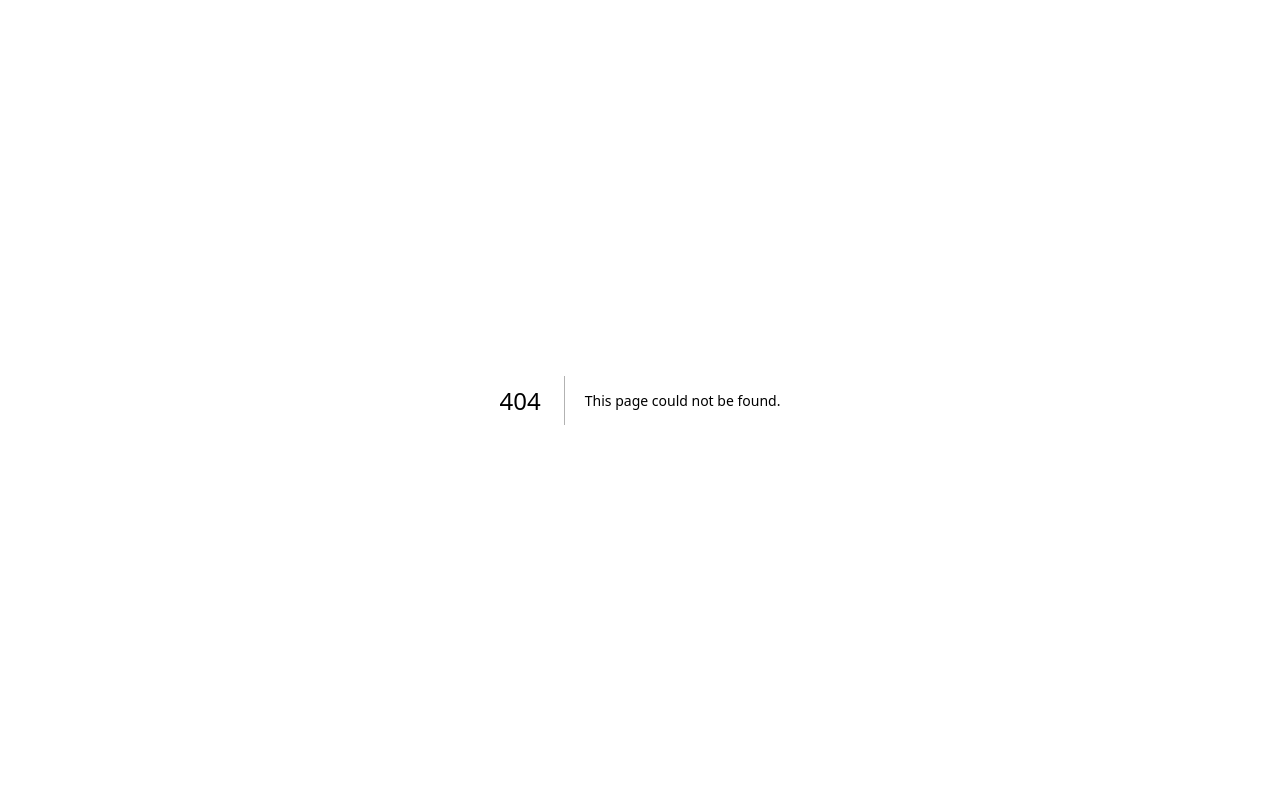
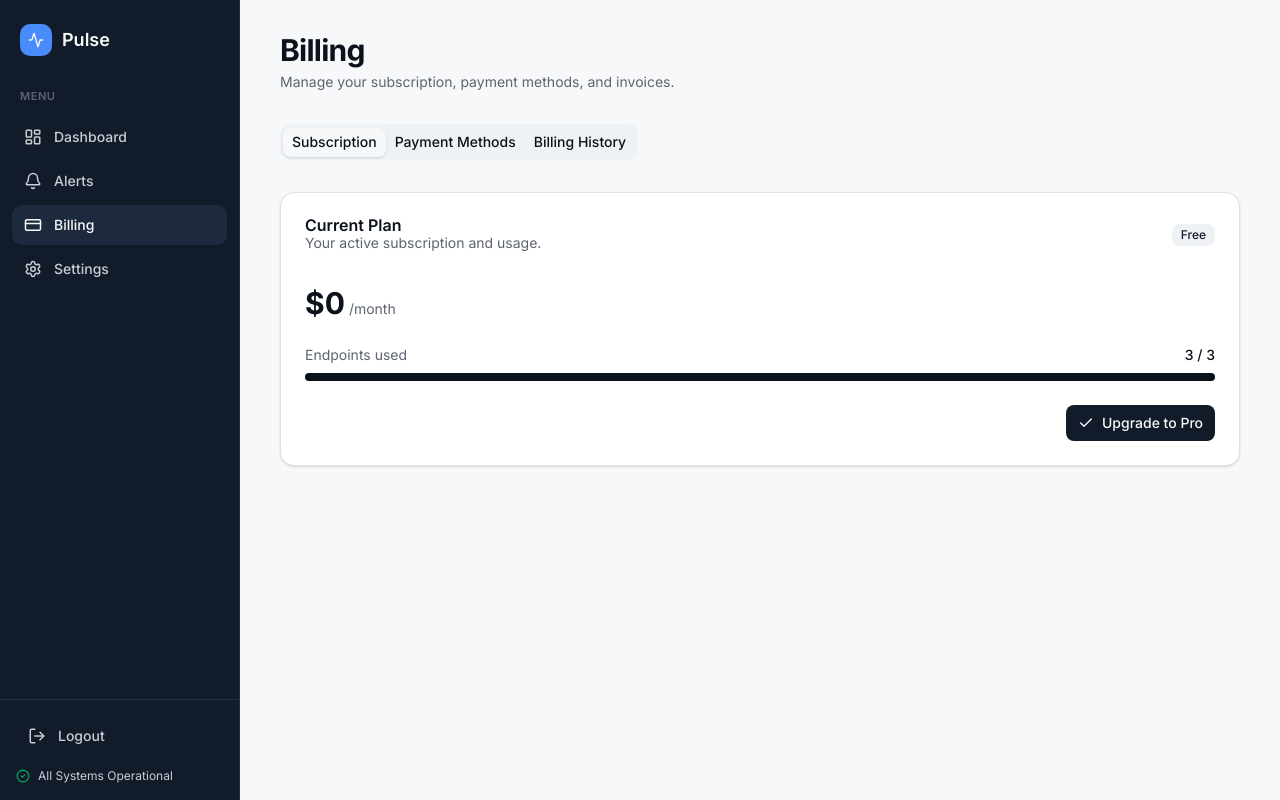
Before and after one commit to bonolo2s/Pulse-Fe, a Next.js app: page /billing in a window 1280 px wide. Before the commit this address had no page. Built offline with nearby package versions, Linux system fonts and the light colour scheme; sample sign-in values are in the browser's storage.

Commit message:
billing page created

```diff
--- /dev/null
+++ b/app/(dashboard)/billing/page.tsx
@@ -0,0 +1,182 @@
+"use client"
+
+import { useState } from "react"
+import { Tabs, TabsContent, TabsList, TabsTrigger } from "@/components/ui/tabs"
+import { Card, CardContent, CardHeader, CardTitle, CardDescription } from "@/components/ui/card"
+import { Button } from "@/components/ui/button"
+import { Badge } from "@/components/ui/badge"
+import { CreditCard, Receipt, Download, Plus, Check, Trash2 } from "lucide-react"
+
+// ---- mock data, swap with real API later ----
+const currentPlan = {
+  name: "Free",
+  price: "$0",
+  endpointsUsed: 3,
+  endpointsLimit: 3,
+}
+
+const paymentMethods = [
+  { id: "1", brand: "Visa", last4: "4242", expiry: "04/27", isDefault: true },
+  { id: "2", brand: "Mastercard", last4: "8821", expiry: "11/26", isDefault: false },
+]
+
+const invoices = [
+  { id: "INV-1042", date: "Aug 1, 2026", amount: "$29.00", status: "Paid" },
+  { id: "INV-1031", date: "Jul 1, 2026", amount: "$29.00", status: "Paid" },
+  { id: "INV-1019", date: "Jun 1, 2026", amount: "$29.00", status: "Paid" },
+  { id: "INV-1005", date: "May 1, 2026", amount: "$29.00", status: "Failed" },
+]
+
+export default function BillingPage() {
+  const [tab, setTab] = useState("subscription")
+
+  return (
+    <div className="flex flex-col gap-8">
+      <div className="flex flex-col gap-1">
+        <h1 className="text-3xl font-bold tracking-tight text-foreground">Billing</h1>
+        <p className="text-sm text-muted-foreground">
+          Manage your subscription, payment methods, and invoices.
+        </p>
+      </div>
+
+      <Tabs value={tab} onValueChange={setTab}>
+        <TabsList className="bg-muted">
+          <TabsTrigger value="subscription">Subscription</TabsTrigger>
+          <TabsTrigger value="payment">Payment Methods</TabsTrigger>
+          <TabsTrigger value="history">Billing History</TabsTrigger>
+        </TabsList>
+
+        {/* Subscription */}
+        <TabsContent value="subscription" className="mt-6">
+          <Card>
+            <CardHeader>
+              <div className="flex items-center justify-between">
+                <div>
+                  <CardTitle>Current Plan</CardTitle>
+                  <CardDescription>Your active subscription and usage.</CardDescription>
+                </div>
+                <Badge variant="secondary">{currentPlan.name}</Badge>
+              </div>
+            </CardHeader>
+            <CardContent className="flex flex-col gap-6">
+              <div className="flex items-baseline gap-1">
+                <span className="text-3xl font-bold text-foreground">{currentPlan.price}</span>
+                <span className="text-sm text-muted-foreground">/month</span>
+              </div>
+
+              <div className="flex flex-col gap-2">
+                <div className="flex items-center justify-between text-sm">
+                  <span className="text-muted-foreground">Endpoints used</span>
+                  <span className="font-medium text-foreground">
+                    {currentPlan.endpointsUsed} / {currentPlan.endpointsLimit}
+                  </span>
+                </div>
+                <div className="h-2 w-full rounded-full bg-muted">
+                  <div
+                    className="h-2 rounded-full bg-foreground"
+                    style={{
+                      width: `${(currentPlan.endpointsUsed / currentPlan.endpointsLimit) * 100}%`,
+                    }}
+                  />
+                </div>
+              </div>
+
+              <div className="flex justify-end">
+                <Button className="gap-2">
+                  <Check className="size-4" />
+                  Upgrade to Pro
+                </Button>
+              </div>
+            </CardContent>
+          </Card>
+        </TabsContent>
+
+        {/* Payment Methods */}
+        <TabsContent value="payment" className="mt-6">
+          <Card>
+            <CardHeader>
+              <div className="flex items-center justify-between">
+                <div>
+                  <CardTitle>Payment Methods</CardTitle>
+                  <CardDescription>Cards saved to your account.</CardDescription>
+                </div>
+                <Button variant="outline" size="sm" className="gap-2">
+                  <Plus className="size-4" />
+                  Add Card
+                </Button>
+              </div>
+            </CardHeader>
+            <CardContent>
+              {paymentMethods.length === 0 ? (
+                <div className="flex flex-col items-center justify-center gap-2 py-12 text-center">
+                  <CreditCard className="size-8 text-muted-foreground/50" />
+                  <p className="text-sm text-muted-foreground">No payment methods saved yet.</p>
+                </div>
+              ) : (
+                <ul className="flex flex-col divide-y divide-border">
+                  {paymentMethods.map((pm) => (
+                    <li key={pm.id} className="flex items-center justify-between py-3">
+                      <div className="flex items-center gap-3">
+                        <CreditCard className="size-5 text-muted-foreground" />
+                        <div className="flex flex-col">
+                          <span className="text-sm font-medium text-foreground">
+                            {pm.brand} •••• {pm.last4}
+                          </span>
+                          <span className="text-xs text-muted-foreground">Expires {pm.expiry}</span>
+                        </div>
+                        {pm.isDefault && (
+                          <Badge variant="secondary" className="text-[11px]">
+                            Default
+                          </Badge>
+                        )}
+                      </div>
+                      <Button variant="ghost" size="icon" className="text-muted-foreground hover:text-destructive">
+                        <Trash2 className="size-4" />
+                      </Button>
+                    </li>
+                  ))}
+                </ul>
+              )}
+            </CardContent>
+          </Card>
+        </TabsContent>
+
+        {/* Billing History */}
+        <TabsContent value="history" className="mt-6">
+          <Card>
+            <CardHeader>
+              <CardTitle>Billing History</CardTitle>
+              <CardDescription>Past invoices and receipts.</CardDescription>
+            </CardHeader>
+            <CardContent>
+              {invoices.length === 0 ? (
+                <div className="flex flex-col items-center justify-center gap-2 py-12 text-center">
+                  <Receipt className="size-8 text-muted-foreground/50" />
+                  <p className="text-sm text-muted-foreground">No invoices yet.</p>
+                </div>
+              ) : (
+                <ul className="flex flex-col divide-y divide-border">
+                  {invoices.map((inv) => (
+                    <li key={inv.id} className="flex items-center justify-between py-3">
+                      <div className="flex flex-col">
+                        <span className="text-sm font-medium text-foreground">{inv.id}</span>
+                        <span className="text-xs text-muted-foreground">{inv.date}</span>
+                      </div>
+                      <div className="flex items-center gap-4">
+                        <span className="text-sm text-foreground">{inv.amount}</span>
+                        <Badge variant="secondary">{inv.status}</Badge>
+                        <Button variant="ghost" size="icon">
+                          <Download className="size-4" />
+                        </Button>
+                      </div>
+                    </li>
+                  ))}
+                </ul>
+              )}
+            </CardContent>
+          </Card>
+        </TabsContent>
+      </Tabs>
+    </div>
+  )
+}
```
